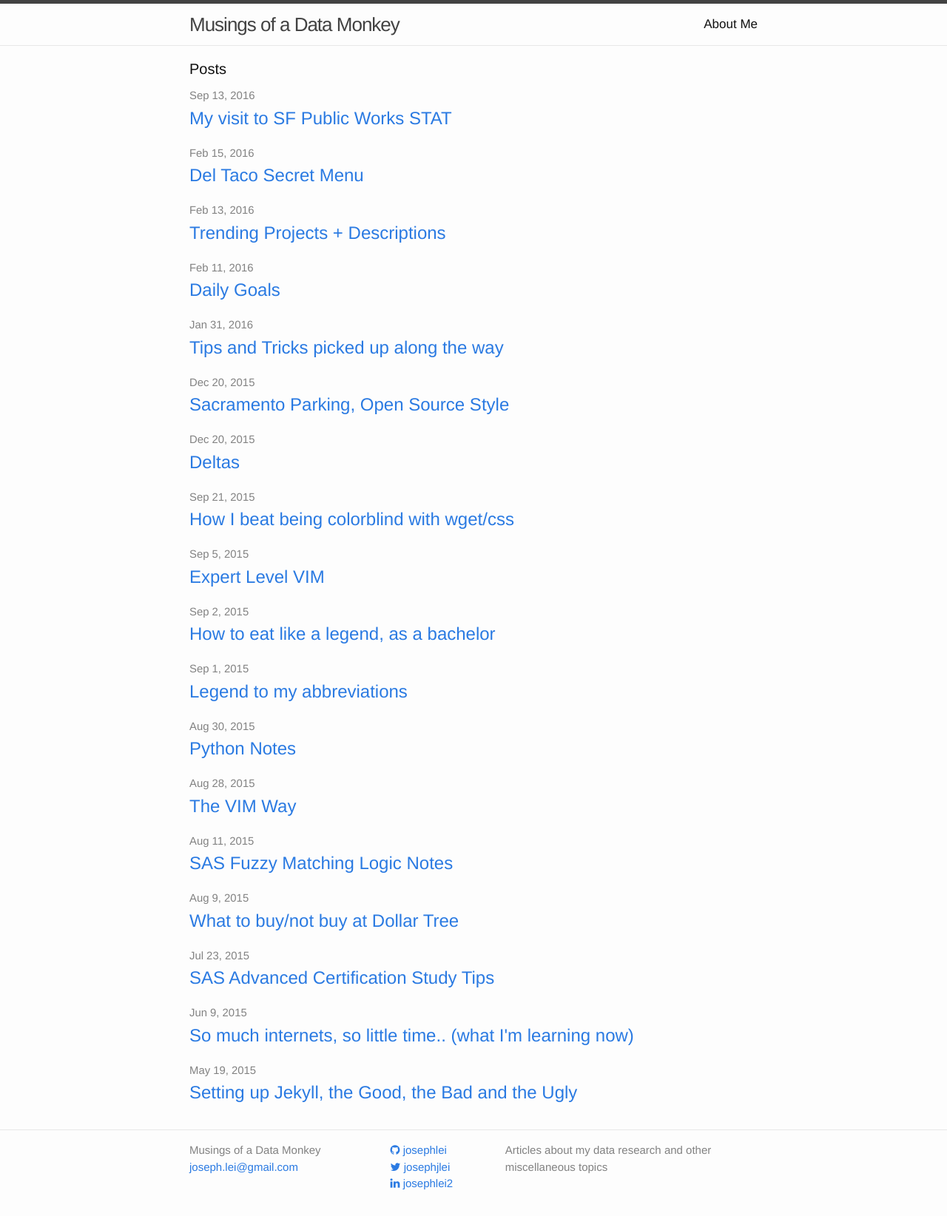
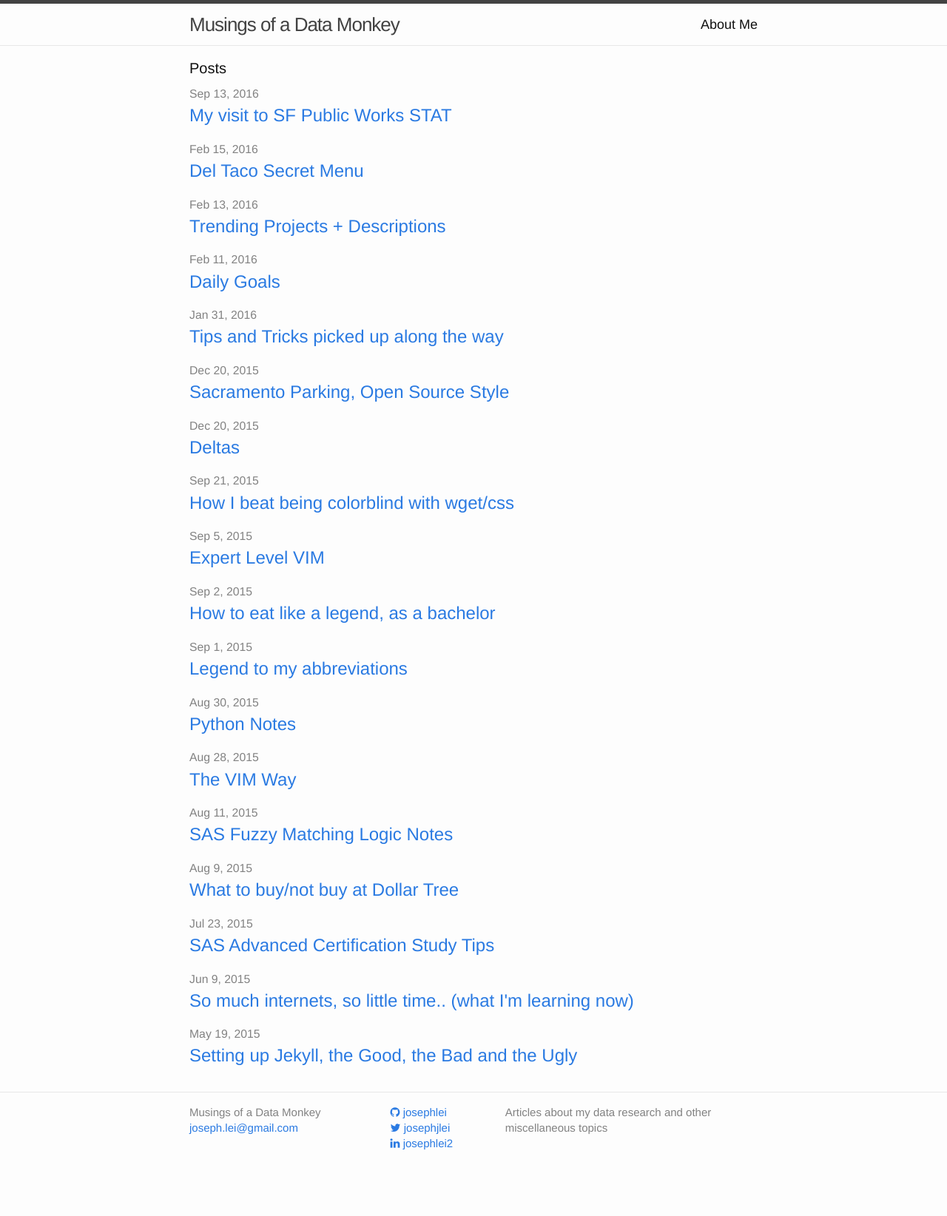
Before and after one commit to josephlei/jjl-website, a Jekyll site: the page built from index.html, in a window 1280 px wide. Shown: the whole page at 74% size. Built offline with Jekyll 4.4.1, drawn with Linux system fonts in a browser that asks for light colours; nearby versions of some CDN libraries; after the commit the page ends 1588 px from its top, so only the background shows below that.

Commit message:
direct shell update

```diff
--- a/css/main.scss
+++ b/css/main.scss
@@ -5,9 +5,9 @@
 
 // Our variables
 $base-font-family: Helvetica, Arial, sans-serif;
-$base-font-size:   17px;
+$base-font-size:   18px;
 $small-font-size:  $base-font-size * 0.875;
-$base-line-height: 1.5;
+$base-line-height: 1.4;
 
 $spacing-unit:     16px;
 
```
